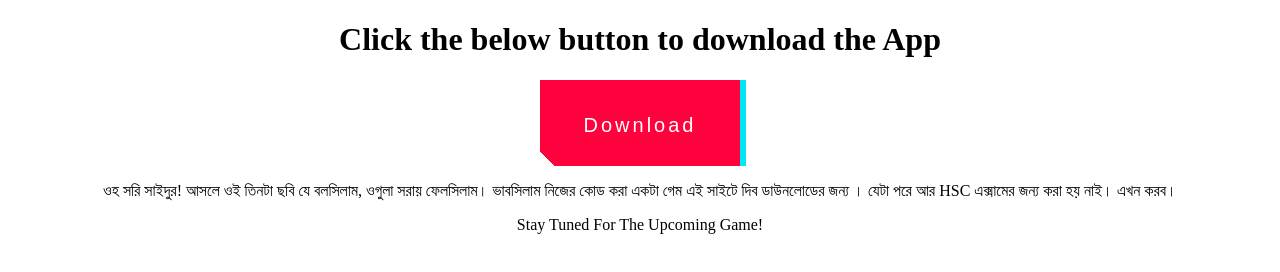
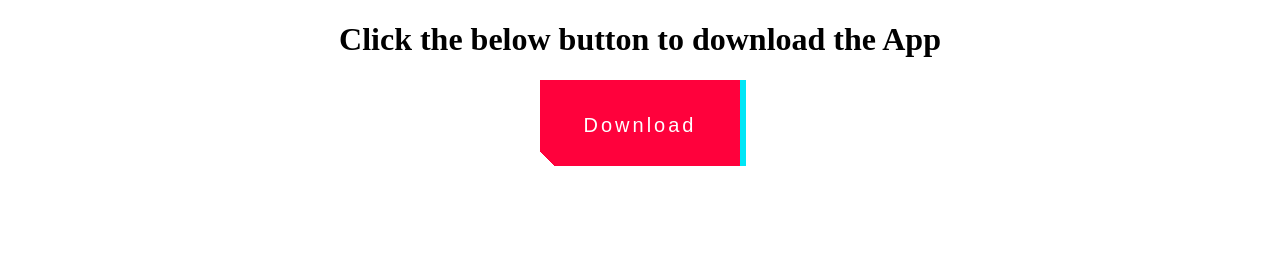
Before and after one commit to mnrArafat/webpage, a plain HTML site: page index.html in a window 1280 px wide. Drawn offline with Linux system fonts and the light colour scheme.

Commit message:
Update index.html

```diff
--- a/index.html
+++ b/index.html
@@ -107,10 +107,7 @@
   <body><center>
  <h1> Click the below button to download the App </h1>
         <button class="button-49" role="button">Download</button>
-	  <p>ওহ সরি সাইদুর!  আসলে ওই তিনটা ছবি যে বলসিলাম, ওগুলা সরায় ফেলসিলাম। ভাবসিলাম নিজের কোড করা একটা গেম এই সাইটে দিব ডাউনলোডের জন্য
-		  । যেটা পরে আর HSC এক্সামের জন্য করা হয় নাই। এখন করব।
-<br><center>Stay Tuned For The Upcoming Game!</center>
-</p>
+
 
 
   </center>
```
